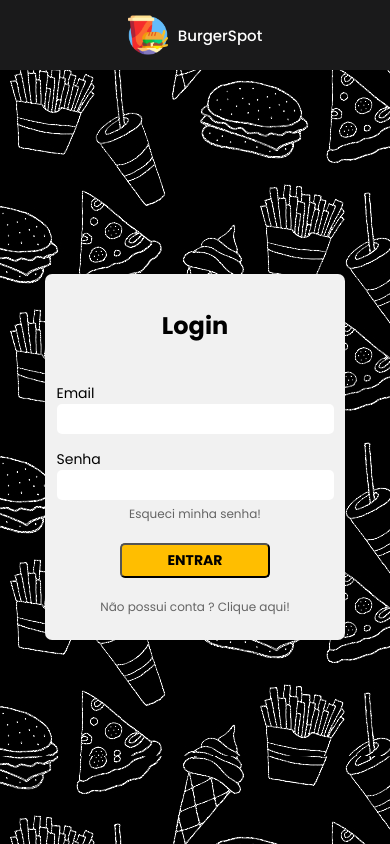
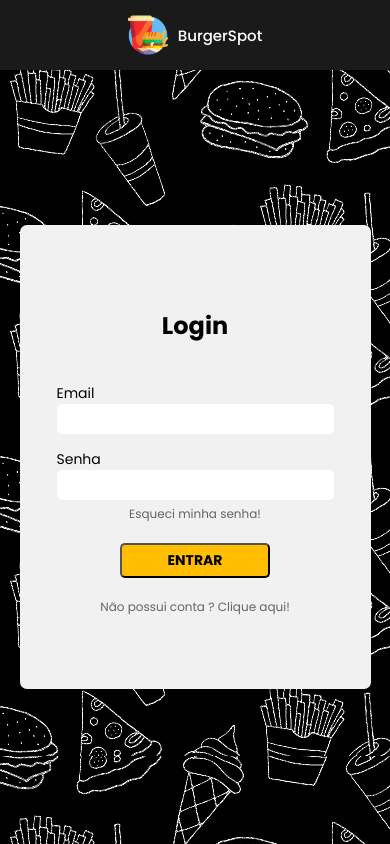
Before and after one commit to Cicilin1/Front-Burguer, a React (Vite) app: page / in a window 390 px wide. Built offline with nearby package versions, Linux system fonts and the light colour scheme; a web font is replaced by a local one.

Commit message:
fix(login): responsiveness layout

```diff
--- a/src/pages/Login/styles.js
+++ b/src/pages/Login/styles.js
@@ -95,6 +95,13 @@ export const Form = styled.form`
 
   border-radius: 7px;
   font-size: 14px;
+
+  @media (max-width: 768px) {
+    flex-direction: column;
+    width: 90%;
+    height: 60%;
+    padding: 0;
+  }
 `;
 
 export const InputContainer = styled.div`
```
